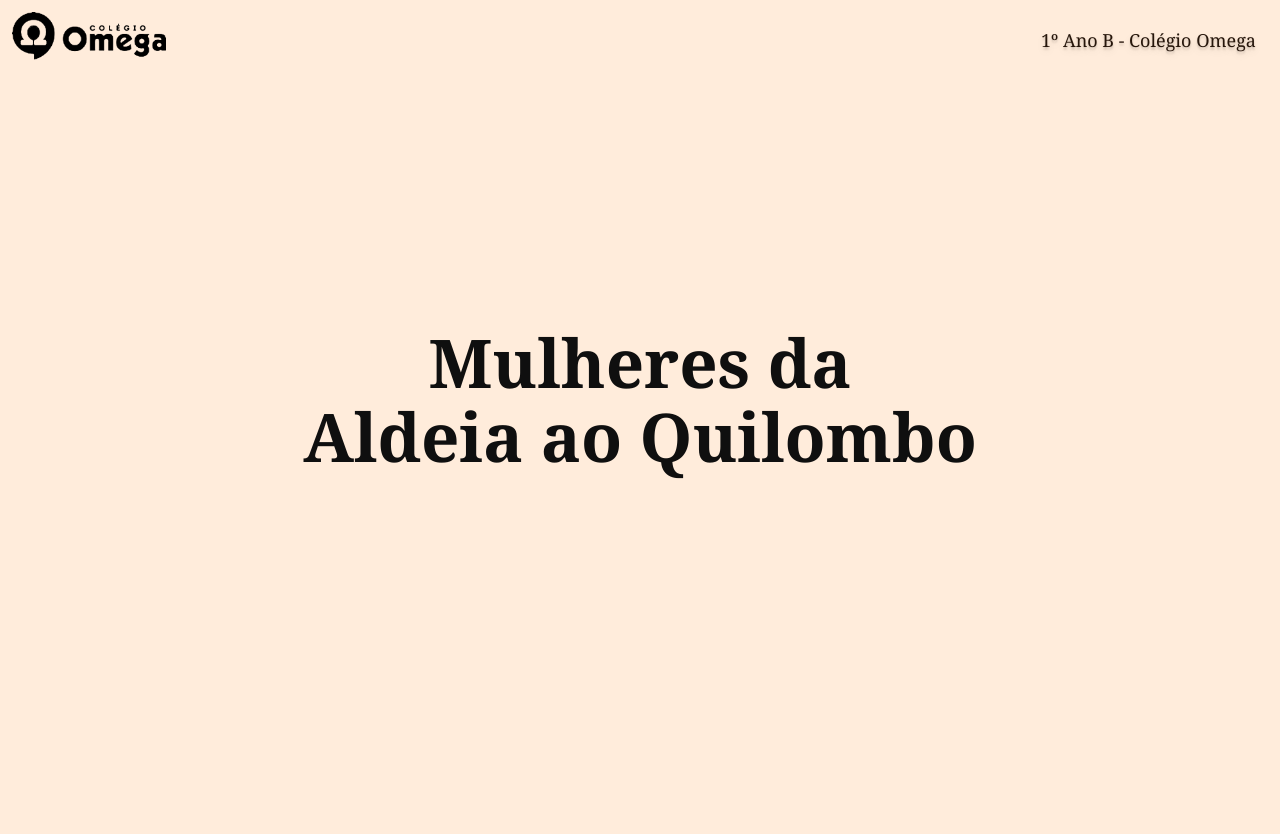
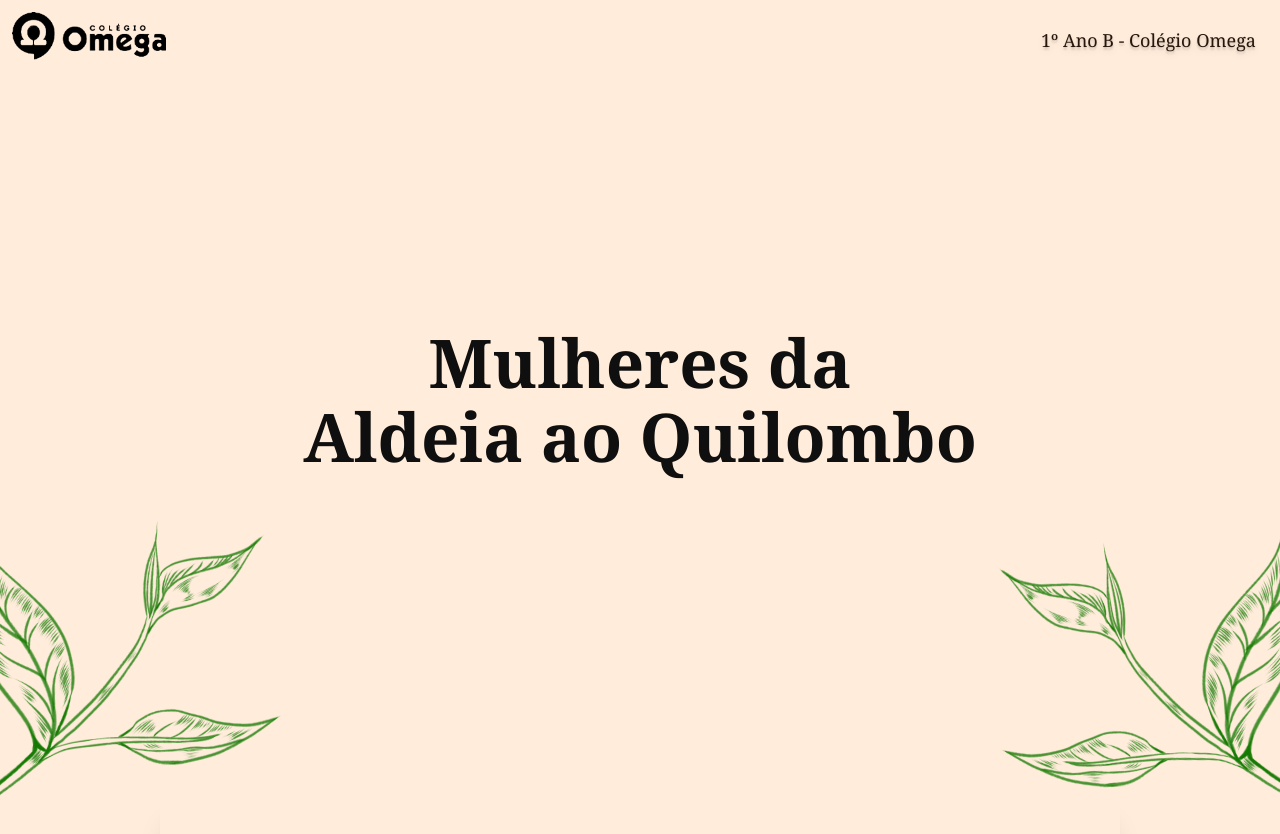
Before and after one commit to guisolv/mulheres-quilombo, a React (Vite) app: page / in a window 1280 px wide. Shown: the top 834 px of the page. Built offline with nearby package versions, Linux system fonts and the light colour scheme; a web font is replaced by a local one.

Commit message:
Side leaves

```diff
--- a/src/App.tsx
+++ b/src/App.tsx
@@ -4,12 +4,12 @@ import { womanData } from './data'
 import WomanPage from './womanPage'
 import "./styles/app.css"
 import "./styles/pageAnimations.css"
-
+import leaf from './assets/leaf.png'
 
 function App() {
   return (
-    <main className='h-full w-full bg-background '>
-      <header className="fixed h-20 left-0 right-0 flex flex-row bg-background z-40">
+    <main className='h-full w-full'>
+      <header >
         <img src={omegaLogo} className='h-12 ml-3 mt-3'></img>
         <div className="grow"></div>
         <p className='my-auto px-6 text-lg text-contrast text-shadow-lg self-end'>1º Ano B - Colégio Omega</p>
@@ -25,6 +25,10 @@ function App() {
         ))
       }
 
+
+      <img className='fixed w-96 h-96 bottom-0 animate-leaf -translate-x-16 translate-y-16 -z-10' src={leaf}></img>
+
+      <img className='fixed w-96 h-96 bottom-0 right-0 -scale-x-100 animate-leaf translate-x-96 translate-y-16 -z-10' src={leaf}></img>
     </main>
   )
 }
--- a/src/index.css
+++ b/src/index.css
@@ -14,7 +14,7 @@
   font-weight: 400;
 
   color-scheme: light dark;
-  background-color: #d4d4d4;
+  background-color: #FFECDB;
   color: #0f0f0f;
 
   font-synthesis: none;
--- a/src/styles/app.css
+++ b/src/styles/app.css
@@ -0,0 +1,12 @@
+header {
+    position: fixed;
+    height: 5rem;
+    left: 0;
+    right: 0;
+
+    display: flex;
+    flex-direction: row;
+
+    background-color: #FFECDB;
+    z-index: 40;
+}
--- a/src/styles/pageAnimations.css
+++ b/src/styles/pageAnimations.css
@@ -115,3 +115,26 @@
 
     animation-range: entry 20% cover 75%;
 }
+
+@keyframes keyframes-leaf {
+    from {
+        rotate: 0deg;
+    }
+
+    50% {
+        rotate: -5deg;
+    }
+
+    to{
+        rotate: 0deg
+    }
+}
+
+
+.animate-leaf {
+    animation-name: keyframes-leaf;
+    animation-duration: 5s;
+    animation-timing-function: ease-in-out;
+    animation-iteration-count: infinite;
+    transform-origin: 10% 90%;
+}
--- a/src/womanPage.tsx
+++ b/src/womanPage.tsx
@@ -14,7 +14,7 @@ const WomanPage = ({ woman }: Props) => {
     })
 
     return (
-        <div className="w-8/12 min-h-[90vh] flex flex-col mx-auto items-center">
+        <div className="w-9/12 px-4 shadow-xl bg-background min-h-[90vh] flex flex-col mx-auto items-center">
 
             <div className="w-1/2 h-20" tabIndex={0}>
                 <div className="w-96 border-t-2 mb-4 mx-auto border-contrast animate-reveal-div" />
```
Also changed, not shown: src/assets/leaf.png (added).
